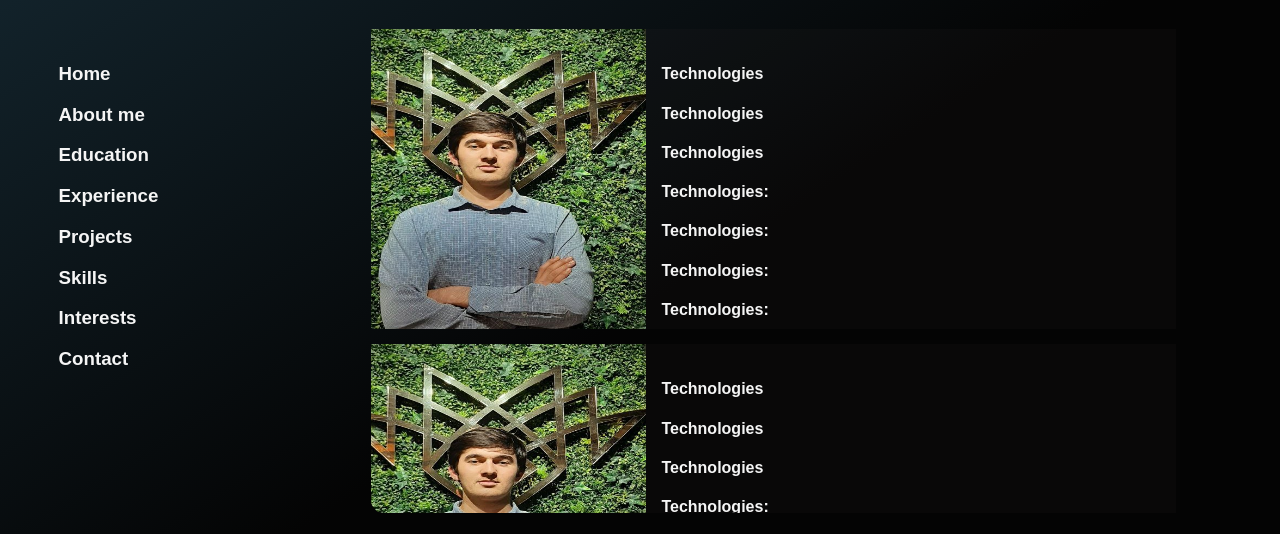
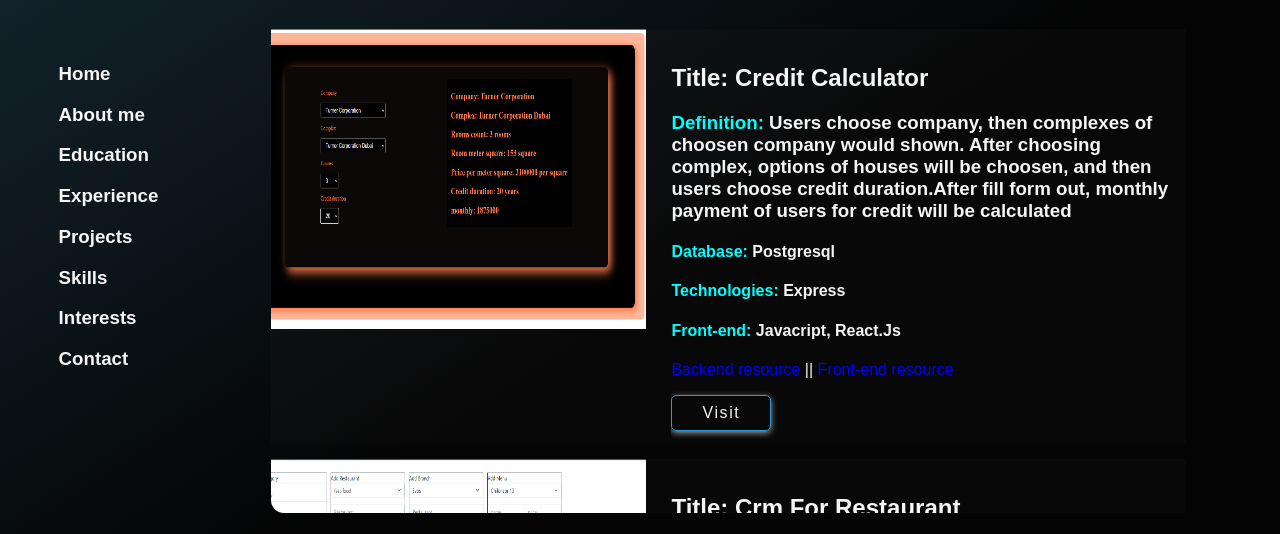
Before and after one commit to shohjahon-sohibov/me, a plain HTML site: page projects.html in a window 1280 px wide. Shown: the part 139-673 px from the top of the page. Drawn offline with Linux system fonts and the light colour scheme.

Commit message:
a number of changes

```diff
--- a/projects.html
+++ b/projects.html
@@ -37,73 +37,64 @@
                 <ul class="project-content__list">
                     <li class="project-content-list__item">
                         <div class="img_cover">
-                            <img  class="project-list__img" src="/img/avatar.jpg" alt="project photo" width="300" height="300">
+                            <img  class="project-list__img" src="/img/credit_photo.png" alt="project photo" width="400" height="300">
                         </div>
                         <div class="content-list-item__text-container">
-                            <h4 class="project-info">Technologies</h4>
-                            <h4 class="project-info">Technologies</h4>
-                            <h4 class="project-info">Technologies</h4>
-                            <h4 class="project-info">Technologies:</h4>
-                            <h4 class="project-info">Technologies:</h4>
-                            <h4 class="project-info">Technologies:</h4>
-                            <h4 class="project-info">Technologies:</h4>
-                            <h4 class="project-info">Technologies:</h4>
-                            <h4 class="project-info">Technologies:</h4>
-                            <h4 class="project-info">Technologies:</h4>
+                            <h2 class="project-info"> Title: Credit Calculator</h2>
+                            <h3><span style="color: aqua;">Definition:</span> Users choose company, then complexes of choosen company would shown. After choosing complex, options of houses will be choosen, and then users choose credit duration.After fill form out, monthly payment of users for credit will be calculated</h3>
+                            <h4><span style="color: aqua;">Database:</span> Postgresql</h4>
+                            <h4><span>Technologies:</span> Express</h4>
+                            <h4> <span>Front-end: </span>Javacript, React.Js</h4>
+                            <p> <a href="https://github.com/shohjahon-sohibov/crediting-backend">Backend resource</a> || <a href="https://github.com/shohjahon-sohibov/my-app">Front-end resource</a> </p>
+                            <button class="visit_btn"><a href="https://my-app-chi-inky.vercel.app/">Visit</a></button>
                         </div>
                     </li>
 
                     <li class="project-content-list__item">
                         <div class="img_cover">
-                            <img  class="project-list__img" src="/img/avatar.jpg" alt="project photo" width="300" height="300">
+                            <img  class="project-list__img" src="/img/crm_restaurant.png" alt="project photo" width="400" height="300">
                         </div>
                         <div class="content-list-item__text-container">
-                            <h4 class="project-info">Technologies</h4>
-                            <h4 class="project-info">Technologies</h4>
-                            <h4 class="project-info">Technologies</h4>
-                            <h4 class="project-info">Technologies:</h4>
-                            <h4 class="project-info">Technologies:</h4>
-                            <h4 class="project-info">Technologies:</h4>
-                            <h4 class="project-info">Technologies:</h4>
-                            <h4 class="project-info">Technologies:</h4>
-                            <h4 class="project-info">Technologies:</h4>
-                            <h4 class="project-info">Technologies:</h4>
+                            <h2 class="project-info">Title: Crm For Restaurant</h2>
+                            <h3><span>Definition:</span> Admin can create food category: fast-food, restaurants, branch to every restaurant, and menu of every branches separately. Admin also can see orders list which cover price, location of client, order time and so on.On client side, Users can order foods from different branches various foods easily </h3>
+                            <h4><span>Database:</span> PostgreSQL</h4>
+                            <h4><span>Technologies:</span> Express, GraphQL, ORM</h4>
+                            <h4> <span>Front-end: </span>Javacript, React.Js</h4>
+                            <p> <a href="https://github.com/shohjahon-sohibov/restaurant-backend">Backend resource</a> || <a href="https://github.com/shohjahon-sohibov/restaurant-frontend">Front-end resource</a> || <a href="https://github.com/shohjahon-sohibov/crm-restaurant-react">Front-end Admin Panel resource</a> </p>
+                            <button class="visit_btn"><a href="https://crm-restaurant-react.vercel.app/">Visit Admin Panel</a></button>
+                            <button class="visit_btn"><a href="https://restaurant-frontend-gold.vercel.app/">Visit Web-site</a></button>
+
                         </div>
                     </li>
 
                     <li class="project-content-list__item">
                         <div class="img_cover">
-                            <img  class="project-list__img" src="/img/avatar.jpg" alt="project photo" width="300" height="300">
+                            <img  class="project-list__img" src="/img/education_center.png" alt="project photo" width="400" height="300">
                         </div>
                         <div class="content-list-item__text-container">
-                            <h4 class="project-info">Technologies</h4>
-                            <h4 class="project-info">Technologies</h4>
-                            <h4 class="project-info">Technologies</h4>
-                            <h4 class="project-info">Technologies:</h4>
-                            <h4 class="project-info">Technologies:</h4>
-                            <h4 class="project-info">Technologies:</h4>
-                            <h4 class="project-info">Technologies:</h4>
-                            <h4 class="project-info">Technologies:</h4>
-                            <h4 class="project-info">Technologies:</h4>
-                            <h4 class="project-info">Technologies:</h4>
+                            <h2 class="project-info">Title: Site for Education Center that Admin, Teachers, and Students use</h2>
+                            <h3><span>Definition:</span> Users can olny login, Unfortunately!</h3>
+                            <div style="margin-left: 15px;">
+                                <h4><span>Admins:</span> can see information about courses, groups, teachers, and student.Also has ability to create courses, groups and set teacher to that group, add new students </h4>
+                                <h4><span>Teachers:</span> can see their students, groups and send homework to their groups</h4>
+                                <h4><span>Students:</span> can see their course, group, teacher, and receive homeworks</h4>
+                            </div>
+                            <h4><span>Features:</span> One-Tier Application </h4>
+                            <h4><span>Technologies:</span> Express, ejs </h4>
+                            <p> <a href="https://github.com/shohjahon-sohibov/forsiy-edu">All resource</a></p>
+                            <button class="visit_btn"><a href="https://education-center-jrax.onrender.com">Visit</a></button>
+
                         </div>
                     </li>
 
                     <li class="project-content-list__item">
-                        <div class="img_cover">
-                            <img  class="project-list__img" src="/img/avatar.jpg" alt="project photo" width="300" height="300">
-                        </div>
-                        <div class="content-list-item__text-container">
-                            <h4 class="project-info">Technologies</h4>
-                            <h4 class="project-info">Technologies</h4>
-                            <h4 class="project-info">Technologies</h4>
-                            <h4 class="project-info">Technologies:</h4>
-                            <h4 class="project-info">Technologies:</h4>
-                            <h4 class="project-info">Technologies:</h4>
-                            <h4 class="project-info">Technologies:</h4>
-                            <h4 class="project-info">Technologies:</h4>
-                            <h4 class="project-info">Technologies:</h4>
-                            <h4 class="project-info">Technologies:</h4>
+                        <div style="margin-left: 30px; width: 100%;" class="content-list-item__text-container">
+                            <h2 class="project-info">Projects that l developed in <span>Urgaz Holding</span> </h2>
+                            <h3>1. <span>Online-magazine:</span> Resource restricted because of privacy resons</h3>
+                            <h3>2. <span>Payme Integration code:</span> <p style="margin: 0; display: inline-block;"><a href="https://github.com/shohjahon-sohibov/payment-payme-integration">Resource</a></p></h3>
+                            <h3>3. <span>SMS Gateway Integration code:</span> <p style=" margin: 0;display: inline-block;"><a href="https://github.com/shohjahon-sohibov/sms-gateway">Resource</a></p></h3>
+                            <h3>4. <span>Telegram Bot:</span> <p style="margin: 0; display: inline-block;"><a href="https://github.com/shohjahon-sohibov/bot-dealer">Resource</a></p></h3>
+                            <h4 style="margin-left: 40px;"><span>Definition:</span> Specific clients can use from bot for ordering products in large quantities directly from the factory.Ordering includes enormous precedures </h4>
                         </div>
                     </li>
                 </ul>
--- a/style/style.css
+++ b/style/style.css
@@ -104,6 +104,25 @@ a:active {
     color: aqua;
 }
 
+.visit_btn {
+        cursor: pointer;
+        border: 1px solid #3498db;
+        background-color: transparent;
+        padding: 8px 30px;
+        /* height: 40px;
+        width: 130px; */
+        color: #3498db;
+        font-size: 1em;
+        box-shadow: 0 2px 6px rgba(255, 255, 255, 0.6);
+        margin-bottom: 10px;
+        border-radius: 5px;
+        letter-spacing: 0.1em;
+}
+
+.visit_btn:hover {
+    background-color: #333;
+    transition: .5s ease;
+}
 
 /* Education */
 
@@ -178,7 +197,7 @@ padding-left: 20px;
 .content {
     margin-top: 0px;
     padding: 10px, 10px, 10px, 0;
-    width: 850px;
+    width: 950px;
     height: 500px;
     overflow: auto;
     border-radius: 13px;
@@ -211,7 +230,8 @@ padding-left: 20px;
 .project-content-list__item {
     display: flex;
     justify-content: space-between;
-    width: 800px;
+    width: 910px;
+    height: 400px;
     background-color: rgba(77, 67, 67, 0.084);
     padding: 15px;
     padding-bottom: 0px;
@@ -235,8 +255,20 @@ padding-left: 20px;
 
 .content-list-item__text-container {
     width: 500px;
-    height: 280px;
+    height: 400px;
     overflow: auto;
+}
+
+.content-list-item__text-container span {
+    color: aqua;
+}
+
+.content-list-item__text-container p a {
+    color: rgb(0, 0, 255)
+}
+
+.content-list-item__text-container p a:hover {
+    color: rgba(0, 0, 255, 0.579)
 }
 
 .content-list-item__text-container::-webkit-scrollbar {
```
Also changed, not shown: img/credit_photo.png (added), img/crm_restaurant.png (added), img/education_center.png (added).
